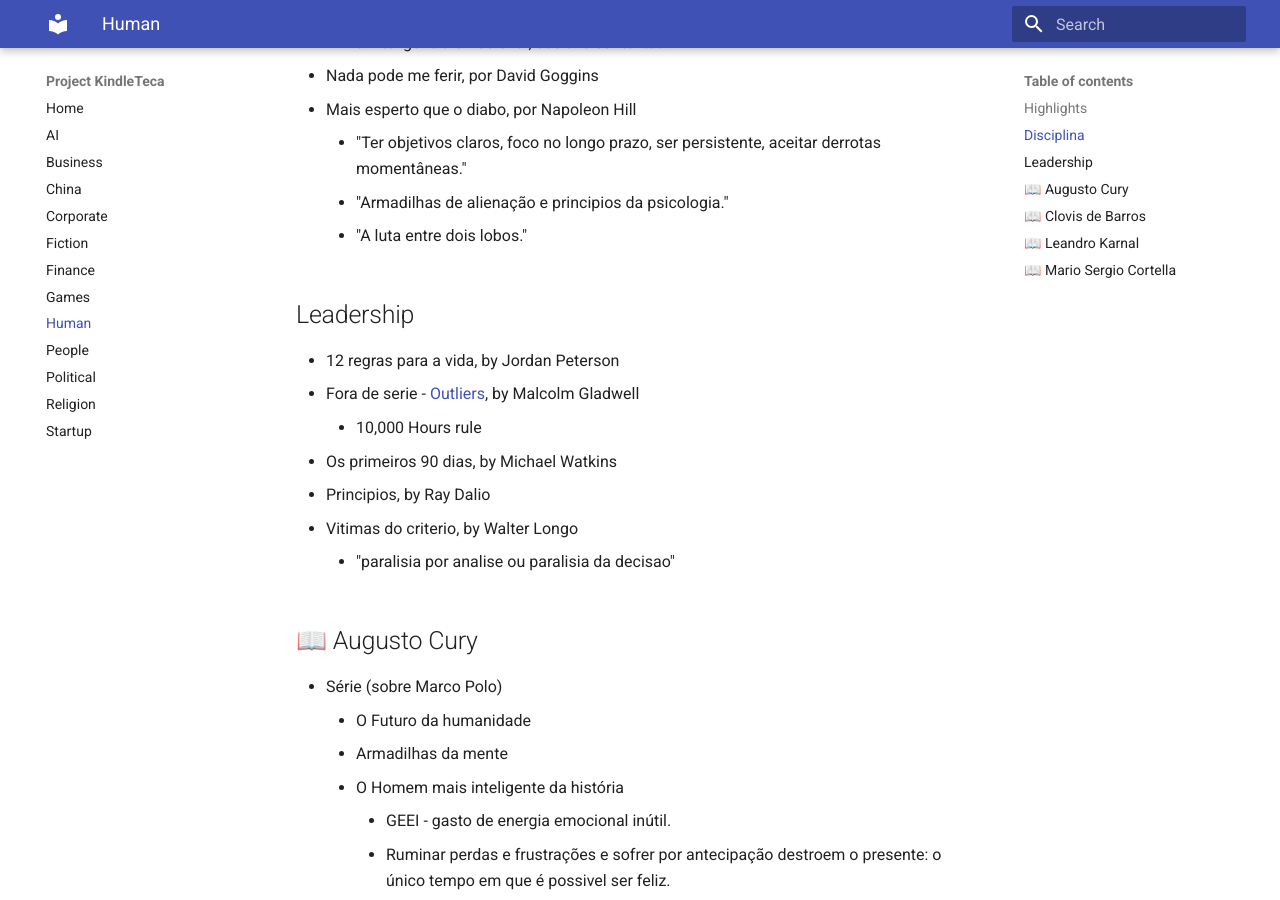
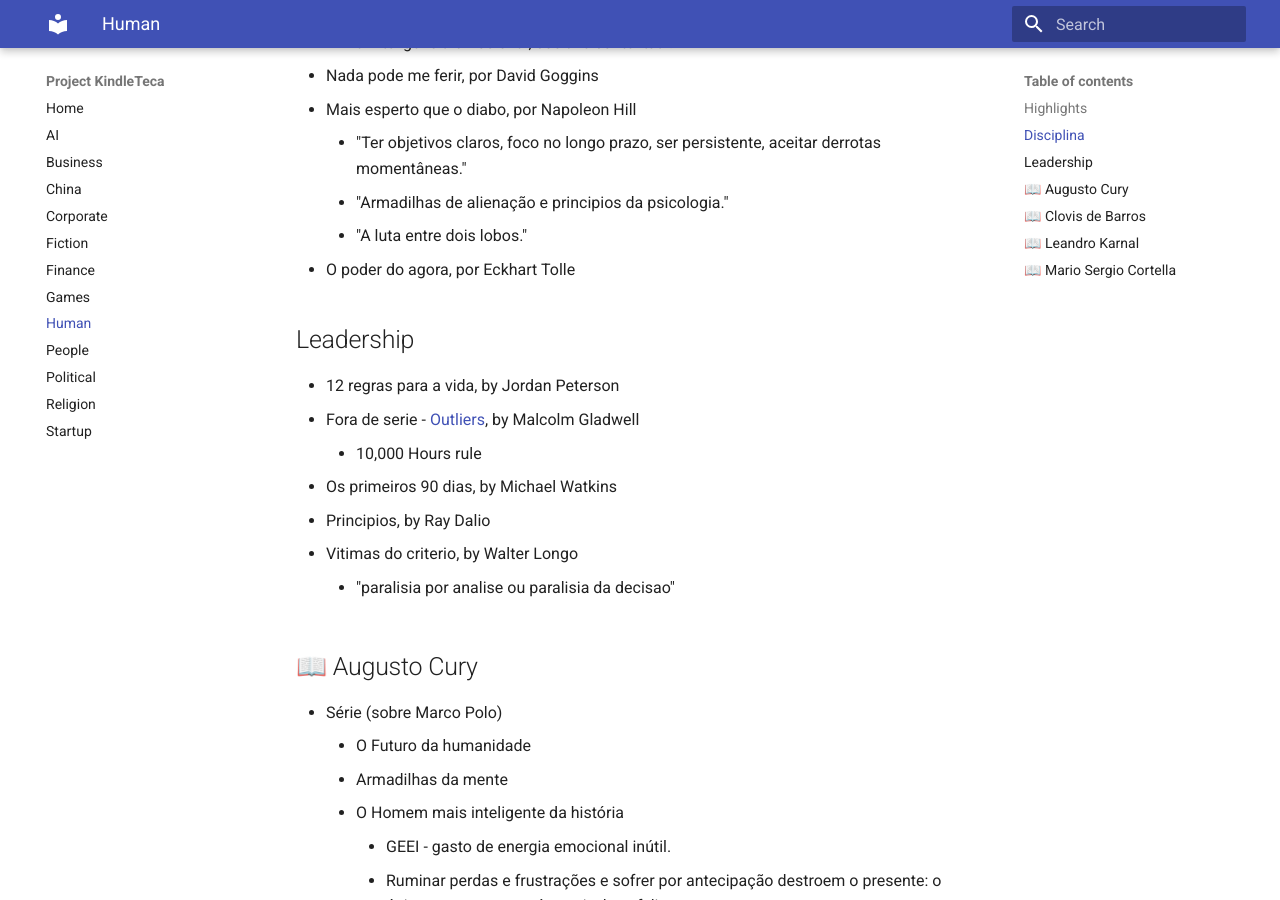
Before and after one commit to renatobrf/kindle-teca, an MkDocs documentation site: the page built from docs/human.md, in a window 1280 px wide and 900 px high, scrolled down 855 px. Built offline with MkDocs 1.6.1 and Material for MkDocs 9.7.7, drawn with Linux system fonts in a browser that asks for light colours.

Commit message:
Add 'O poder do agora' to reading list
Added 'O poder do agora' by Eckhart Tolle to the list.

```diff
--- a/docs/human.md
+++ b/docs/human.md
@@ -22,6 +22,7 @@
     - "Ter objetivos claros, foco no longo prazo, ser persistente, aceitar derrotas momentâneas."
     - "Armadilhas de alienação e principios da psicologia."
     - "A luta entre dois lobos."
+- O poder do agora, por Eckhart Tolle
 
 ## Leadership
 - 12 regras para a vida, by Jordan Peterson
```
